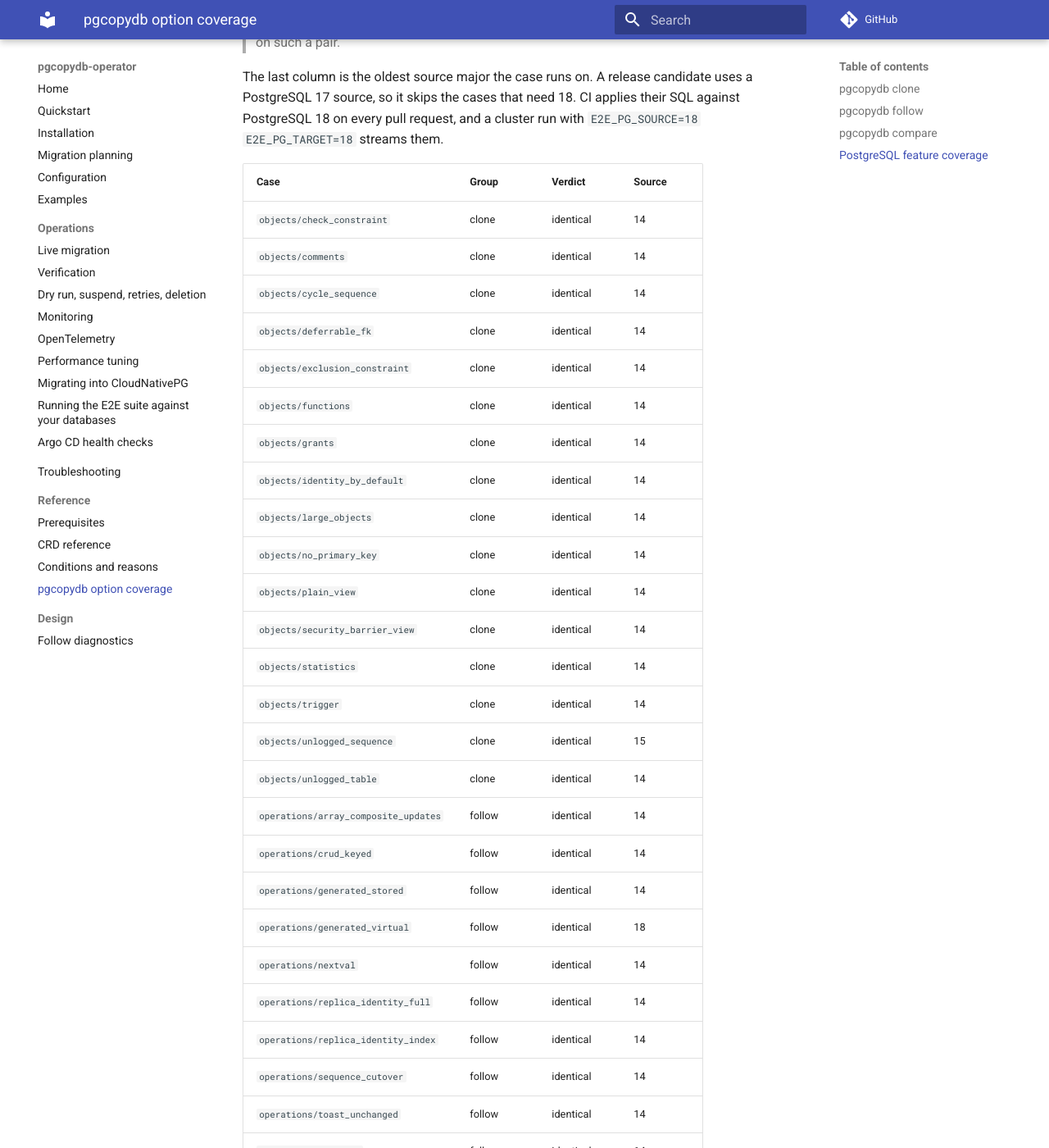
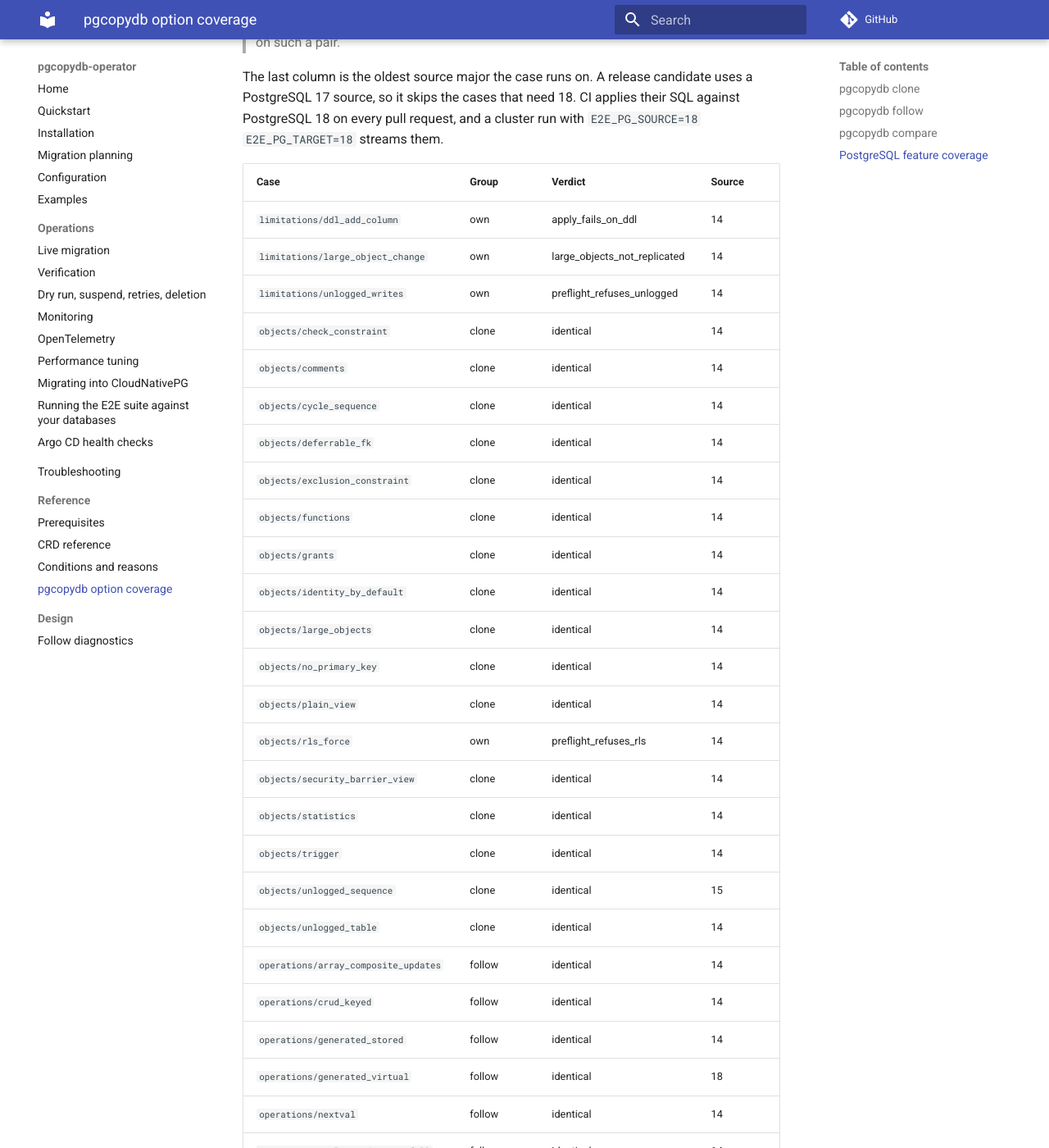
Before and after one commit to ydixken/pgcopydb-operator, an MkDocs documentation site: the page built from docs/reference/coverage.md, in a window 1280 px wide and 1400 px high, scrolled down 4658 px. Shown: the whole window at 82% size. Built offline with MkDocs 1.6.1 and Material for MkDocs 9.7.7, drawn with Linux system fonts in a browser that asks for light colours; comment, search, counter and statistics services are not loaded.

Commit message:
test: pin the own coverage cases

```diff
--- a/docs/reference/coverage.md
+++ b/docs/reference/coverage.md
@@ -101,6 +101,9 @@ CI applies their SQL against PostgreSQL 18 on every pull request, and a cluster
 
 | Case | Group | Verdict | Source |
 |---|---|---|---|
+| `limitations/ddl_add_column` | own | apply_fails_on_ddl | 14 |
+| `limitations/large_object_change` | own | large_objects_not_replicated | 14 |
+| `limitations/unlogged_writes` | own | preflight_refuses_unlogged | 14 |
 | `objects/check_constraint` | clone | identical | 14 |
 | `objects/comments` | clone | identical | 14 |
 | `objects/cycle_sequence` | clone | identical | 14 |
@@ -112,6 +115,7 @@ CI applies their SQL against PostgreSQL 18 on every pull request, and a cluster
 | `objects/large_objects` | clone | identical | 14 |
 | `objects/no_primary_key` | clone | identical | 14 |
 | `objects/plain_view` | clone | identical | 14 |
+| `objects/rls_force` | own | preflight_refuses_rls | 14 |
 | `objects/security_barrier_view` | clone | identical | 14 |
 | `objects/statistics` | clone | identical | 14 |
 | `objects/trigger` | clone | identical | 14 |
```
Also changed, not shown: 1 other file.
